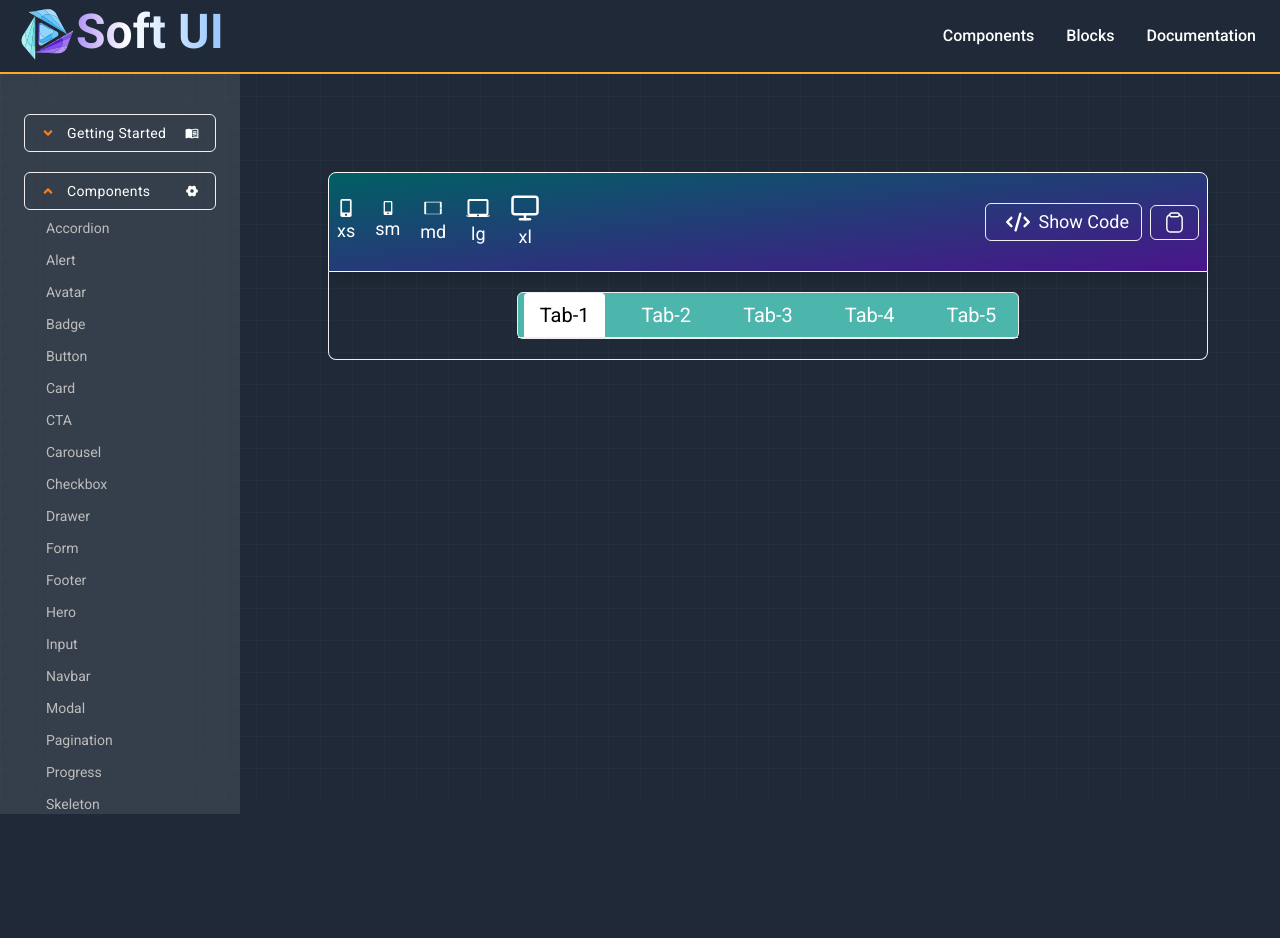
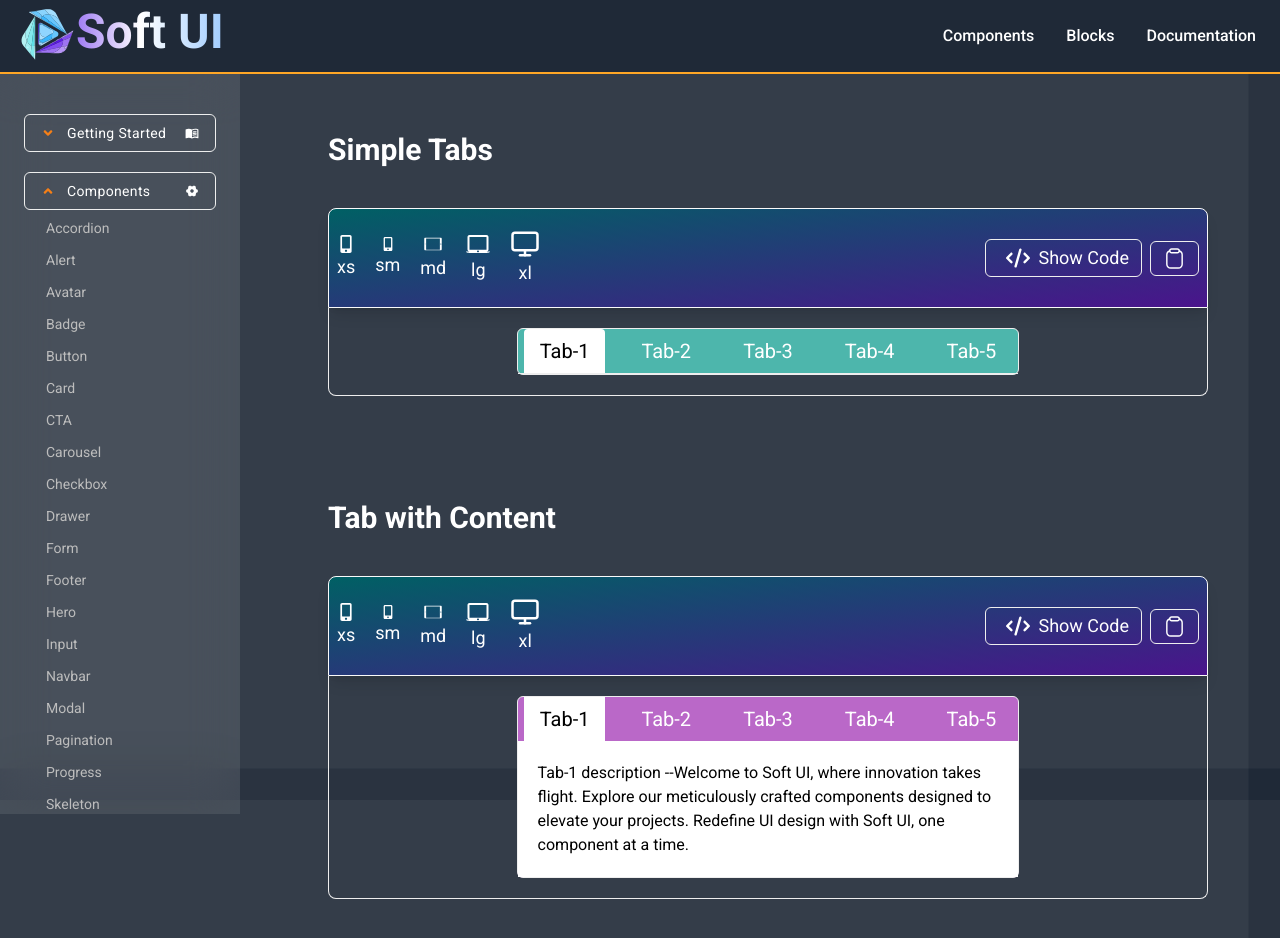
Before and after one commit to akash-khan-311/softui, a React (Vite) app: page /components/tab in a window 1280 px wide. Shown: the top 938 px of the page. Before the commit the page ends 800 px from the top, so only its background shows below. Built offline with nearby package versions, Linux system fonts and the light colour scheme.

Commit message:
tab2 added

```diff
--- a/src/UIcomponents/Tab/Tab.jsx
+++ b/src/UIcomponents/Tab/Tab.jsx
@@ -1,10 +1,12 @@
 import Tab1 from "../../components/App/Tab/Tab1";
+import Tab2 from "../../components/App/Tab/Tab2";
 
 
 const Tab = () => {
     return(
         <>
              <Tab1/>
+             <Tab2/>
         </>
     )
 }
--- a/src/components/App/Tab/Tab1.jsx
+++ b/src/components/App/Tab/Tab1.jsx
@@ -18,6 +18,7 @@ const Tab1 = () => {
   return (
     <>
       <CodeBox
+      text={'Simple Tabs'}
         stringCode={`import { useState } from "react";
 const tabData = [
   { label: "Tab-1" },
@@ -42,6 +43,8 @@ const Tabs = () => {
       </div>
     )
 }
+
+export default Tabs
 `}
       >
         <div className="border bg-teal-300 w-3/5 mx-auto rounded-md">
--- /dev/null
+++ b/src/components/App/Tab/Tab2.jsx
@@ -0,0 +1,57 @@
+import { useState } from "react";
+import CodeBox from "../../../Shared/CodeBox/CodeBox";
+const tabData = [
+  { label: "Tab-1", description: 'Tab-1 description --Welcome to Soft UI, where innovation takes flight. Explore our meticulously crafted components designed to elevate your projects. Redefine UI design with Soft UI, one component at a time. ' },
+  { label: "Tab-2",description: 'Tab-2 description --Welcome to Soft UI, where innovation takes flight. Explore our meticulously crafted components designed to elevate your projects. Redefine UI design with Soft UI, one component at a time. ' },
+  { label: "Tab-3" ,description: 'Tab-3 description --Welcome to Soft UI, where innovation takes flight. Explore our meticulously crafted components designed to elevate your projects. Redefine UI design with Soft UI, one component at a time. '},
+  { label: "Tab-4" ,description: 'Tab-4 description --Welcome to Soft UI, where innovation takes flight. Explore our meticulously crafted components designed to elevate your projects. Redefine UI design with Soft UI, one component at a time. '},
+  { label: "Tab-5" ,description: 'Tab-5 description --Welcome to Soft UI, where innovation takes flight. Explore our meticulously crafted components designed to elevate your projects. Redefine UI design with Soft UI, one component at a time. '},
+];
+
+const Tab2 = () => {
+    const [activeTab, setActiveTab] = useState(0);
+    const handleTabClick = (index) => {
+      setActiveTab(index);
+    };
+    return (
+       <CodeBox text={'Tab with Content'} stringCode={`import { useState } from "react";
+       const tabData = [
+        { label: "Tab-1", description: 'Tab-1 description --Welcome to Soft UI, where innovation takes flight. Explore our meticulously crafted components designed to elevate your projects. Redefine UI design with Soft UI, one component at a time. ' },
+        { label: "Tab-2",description: 'Tab-2 description --Welcome to Soft UI, where innovation takes flight. Explore our meticulously crafted components designed to elevate your projects. Redefine UI design with Soft UI, one component at a time. ' },
+        { label: "Tab-3" ,description: 'Tab-3 description --Welcome to Soft UI, where innovation takes flight. Explore our meticulously crafted components designed to elevate your projects. Redefine UI design with Soft UI, one component at a time. '},
+        { label: "Tab-4" ,description: 'Tab-4 description --Welcome to Soft UI, where innovation takes flight. Explore our meticulously crafted components designed to elevate your projects. Redefine UI design with Soft UI, one component at a time. '},
+        { label: "Tab-5" ,description: 'Tab-5 description --Welcome to Soft UI, where innovation takes flight. Explore our meticulously crafted components designed to elevate your projects. Redefine UI design with Soft UI, one component at a time. '},
+      ];
+
+const Tabs = () => {
+  const [activeTab, setActiveTab] = useState(0);
+  const handleTabClick = (index) => {
+    setActiveTab(index);
+  };
+  return (
+      <div className="border bg-teal-300 w-3/5 mx-auto rounded-md">
+      <ul className="flex items-center justify-center gap-x-5">
+        {tabData.map((tab, i) => (
+            <li key={i} onClick={() => handleTabClick(i)} className={\`cursor-pointer text-xl px-4 py-2 transition-all duration-300 \${i === activeTab? "bg-white text-black" : "text-white"}\`}>{tab.label}</li>
+        ))}
+        </ul>
+        <div className="p-5 text-black bg-white">{tabData[activeTab].description}</div>
+    </div>
+  )
+}
+
+export default Tabs;
+`}>
+         <div className="border bg-purple-300 w-3/5 mx-auto rounded-md">
+        <ul className="flex items-center justify-center gap-x-5 ">
+          {tabData.map((tab, i) => (
+              <li key={i} onClick={() => handleTabClick(i)} className={`cursor-pointer text-xl px-4 py-2 transition-all duration-300 ${i === activeTab? "bg-white  text-black" : "text-white"}`}>{tab.label}</li>
+          ))}
+        </ul>
+        <div className="p-5 text-black bg-white">{tabData[activeTab].description}</div>
+      </div>
+       </CodeBox>
+    )
+}
+
+export default Tab2
```
